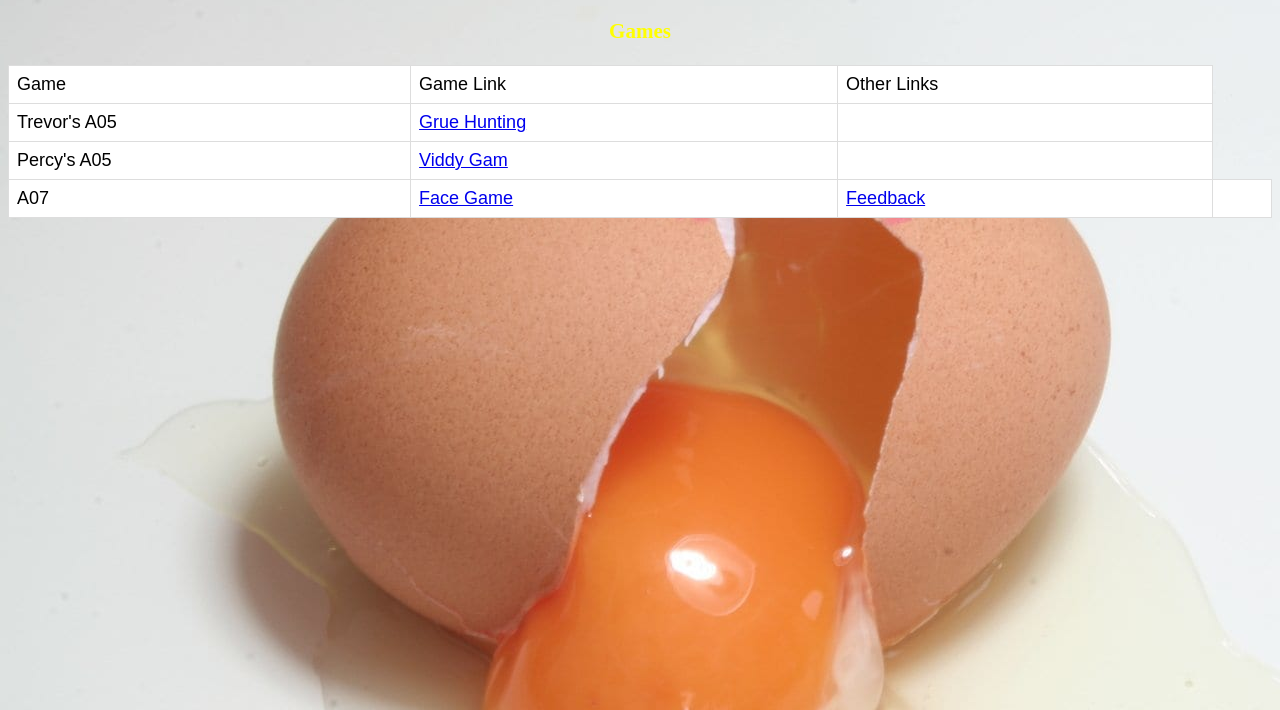
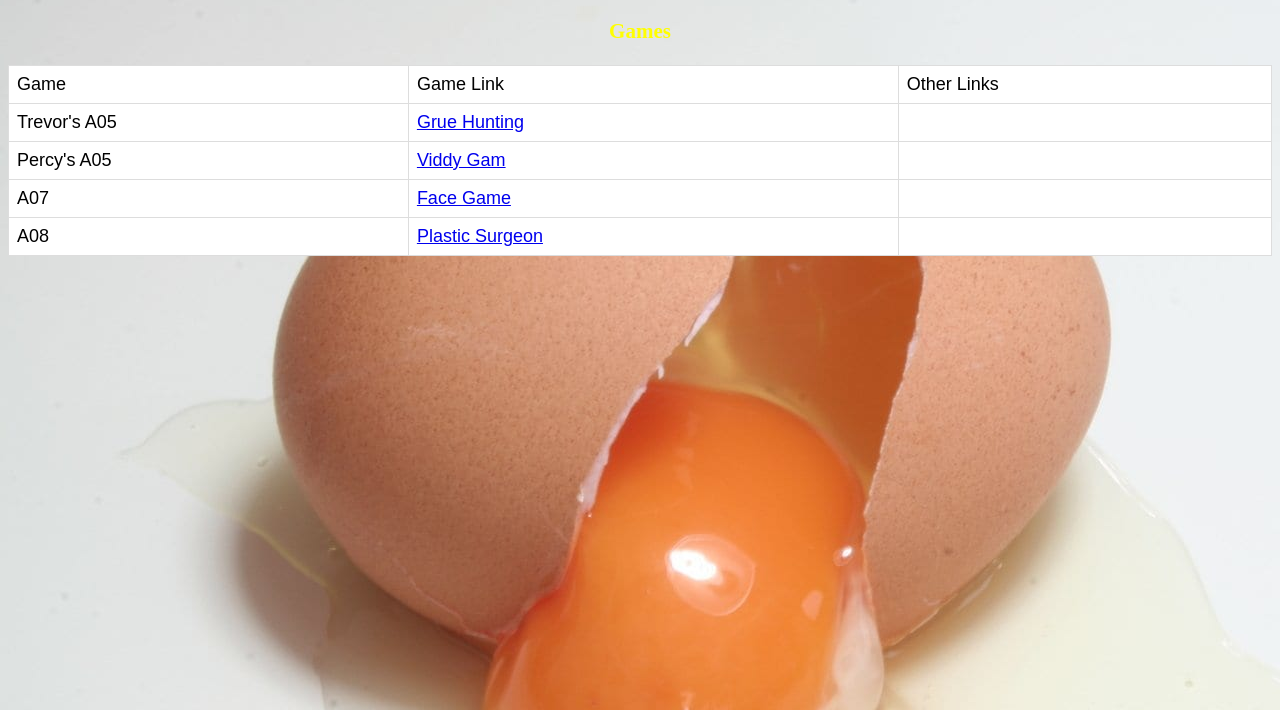
Before and after one commit to TNWing/TNWing.github.io, a plain HTML site: page index.html in a window 1280 px wide. Shown: the part 90-800 px from the top of the page. Drawn offline with Linux system fonts and the light colour scheme.

Commit message:
website update

```diff
--- a/index.html
+++ b/index.html
@@ -94,7 +94,12 @@
     <tr>
       <td>A07</td>
       <td><a href="A07/game.html">Face Game</a></td>
-      <td><a href="https://forms.gle/Vp1QhdaAmb2YV6dK8">Feedback</a><td>
+	  <td></td>
+    </tr>
+	    <tr>
+      <td>A08</td>
+      <td><a href="A08/game.html">Plastic Surgeon</a></td>
+	  <td></td>
     </tr>
     </Table>
    <br></br>
```
Also changed, not shown: A07/game.js (+0 -8 lines).
